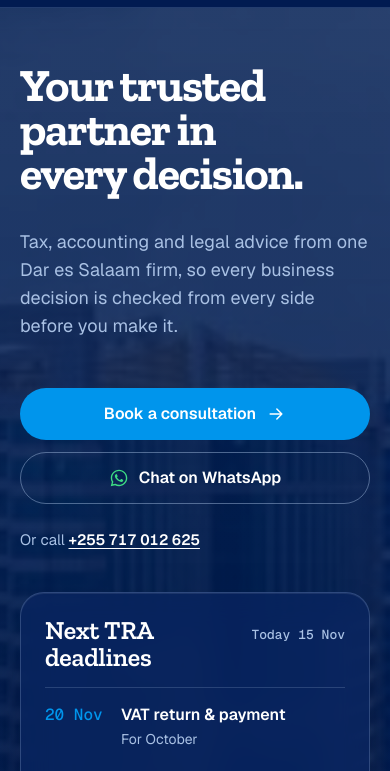
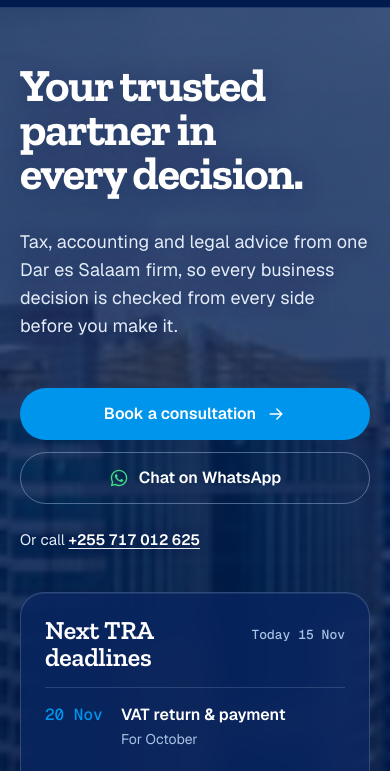
Before and after one commit to Willmanhaonga/LINKEDGE-ADVISORY-WEBSITE, a plain HTML site: page index.html in a window 390 px wide. Shown: the part 61-832 px from the top of the page. Drawn offline with Linux system fonts and the light colour scheme.

Commit message:
Hero: show slideshow photos more clearly
Lighter navy wash on the right; darker band kept only behind the text.
Supporting hero text brightened with a soft shadow. Text contrast stays
at 5.1:1 or better over every photo at all tested sizes.

Co-Authored-By: Claude Opus 5.5 <noreply@anthropic.com>
Claude-Session: https://claude.ai/code/session_01CesTYKUpysPTf5xCEfKd5C

```diff
--- a/assets/site.css
+++ b/assets/site.css
@@ -107,8 +107,8 @@ ul,ol{margin:0;padding:0;list-style:none}
 .hero-media{position:absolute;inset:0;z-index:-1;overflow:hidden;background:var(--navy)}
 .hero-media::after{content:"";position:absolute;inset:0;z-index:1;
   background:
-    linear-gradient(90deg,rgba(1,27,81,.95) 0%,rgba(1,27,81,.9) 38%,rgba(1,27,81,.62) 72%,rgba(1,27,81,.5) 100%),
-    linear-gradient(180deg,rgba(1,27,81,.35) 0%,rgba(1,27,81,0) 30%,rgba(1,27,81,0) 70%,rgba(1,27,81,.92) 100%)}
+    linear-gradient(90deg,rgba(1,27,81,.9) 0%,rgba(1,27,81,.86) 40%,rgba(1,27,81,.7) 49%,rgba(1,27,81,.42) 58%,rgba(1,27,81,.14) 78%,rgba(1,27,81,.06) 100%),
+    linear-gradient(180deg,rgba(1,27,81,.3) 0%,rgba(1,27,81,0) 22%,rgba(1,27,81,0) 72%,rgba(1,27,81,.9) 100%)}
 /* Slideshow: crossfade (ease-in-out, on-screen change) + slow linear drift (constant motion) */
 .slide{position:absolute;inset:0;opacity:0;transition:opacity 1600ms var(--ease-in-out)}
 .slide.is-active{opacity:1}
@@ -137,10 +137,10 @@ ul,ol{margin:0;padding:0;list-style:none}
 @media (hover:hover) and (pointer:fine){.slide-pause:hover{border-color:var(--sky-soft)}}
 
 .hero-in{display:grid;grid-template-columns:minmax(0,1.25fr) minmax(0,.9fr);gap:clamp(40px,6vw,96px);align-items:center;padding-top:clamp(56px,8vw,112px);padding-bottom:clamp(56px,7vw,96px)}
-.hero h1{font-size:clamp(46px,6.6vw,92px);line-height:.96;letter-spacing:-.025em;max-width:12ch}
-.hero .lede{color:var(--sky-soft);margin-top:var(--s6);max-width:48ch;letter-spacing:.005em}
+.hero h1{text-shadow:0 2px 24px rgba(1,27,81,.45);font-size:clamp(46px,6.6vw,92px);line-height:.96;letter-spacing:-.025em;max-width:12ch}
+.hero .lede{color:#E3ECF8;text-shadow:0 1px 14px rgba(1,27,81,.65);margin-top:var(--s6);max-width:48ch;letter-spacing:.005em}
 .actions{display:flex;flex-wrap:wrap;gap:var(--s3);margin-top:var(--s7)}
-.call{margin-top:var(--s5);color:var(--sky-soft);font-size:15px}
+.call{margin-top:var(--s5);color:#E3ECF8;font-size:15px;text-shadow:0 1px 12px rgba(1,27,81,.65)}
 .call a{color:#fff;font-weight:600;font-variant-numeric:tabular-nums}
 
 /* Compliance calendar (signature) */
@@ -292,7 +292,7 @@ ul,ol{margin:0;padding:0;list-style:none}
 
 /* ---------- Responsive ---------- */
 @media (max-width:1080px){
-  .hero-media::after{background:linear-gradient(180deg,rgba(1,27,81,.8) 0%,rgba(1,27,81,.88) 50%,rgba(1,27,81,.97) 100%)}
+  .hero-media::after{background:linear-gradient(180deg,rgba(1,27,81,.7) 0%,rgba(1,27,81,.76) 50%,rgba(1,27,81,.95) 100%)}
   .hero-in,.pillars-in{grid-template-columns:1fr}
   .cal{max-width:560px}
   .services{grid-template-columns:1fr}
```
